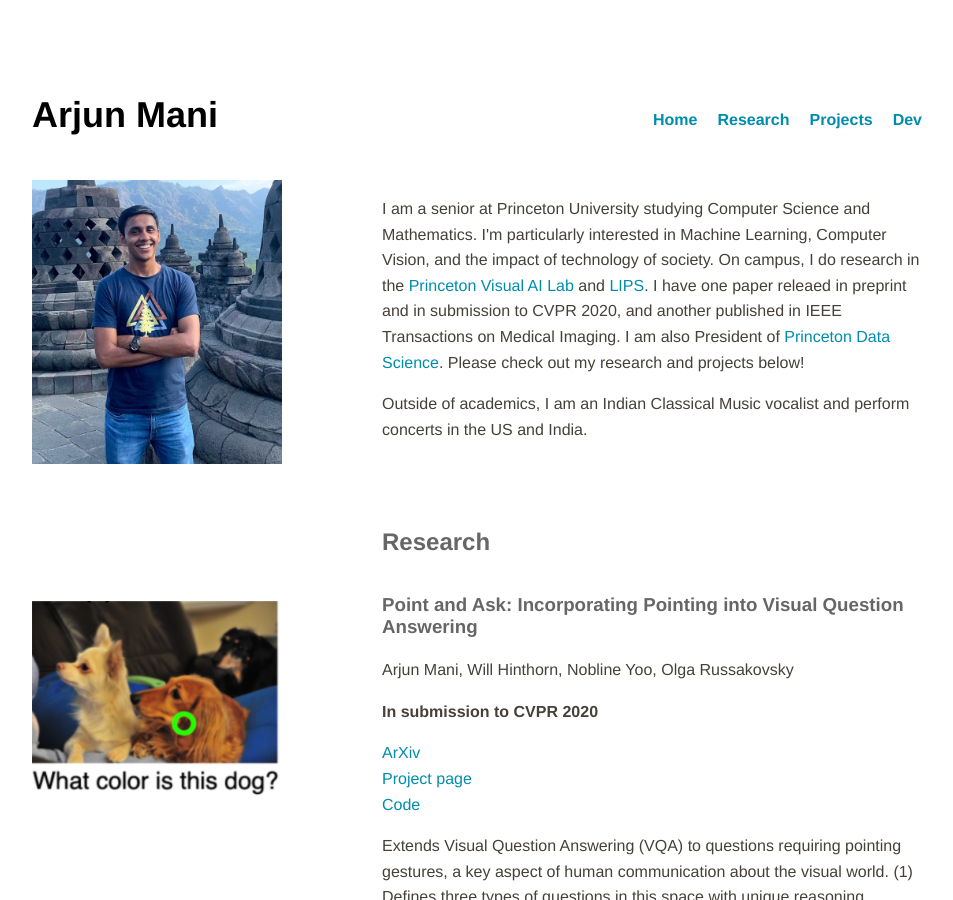
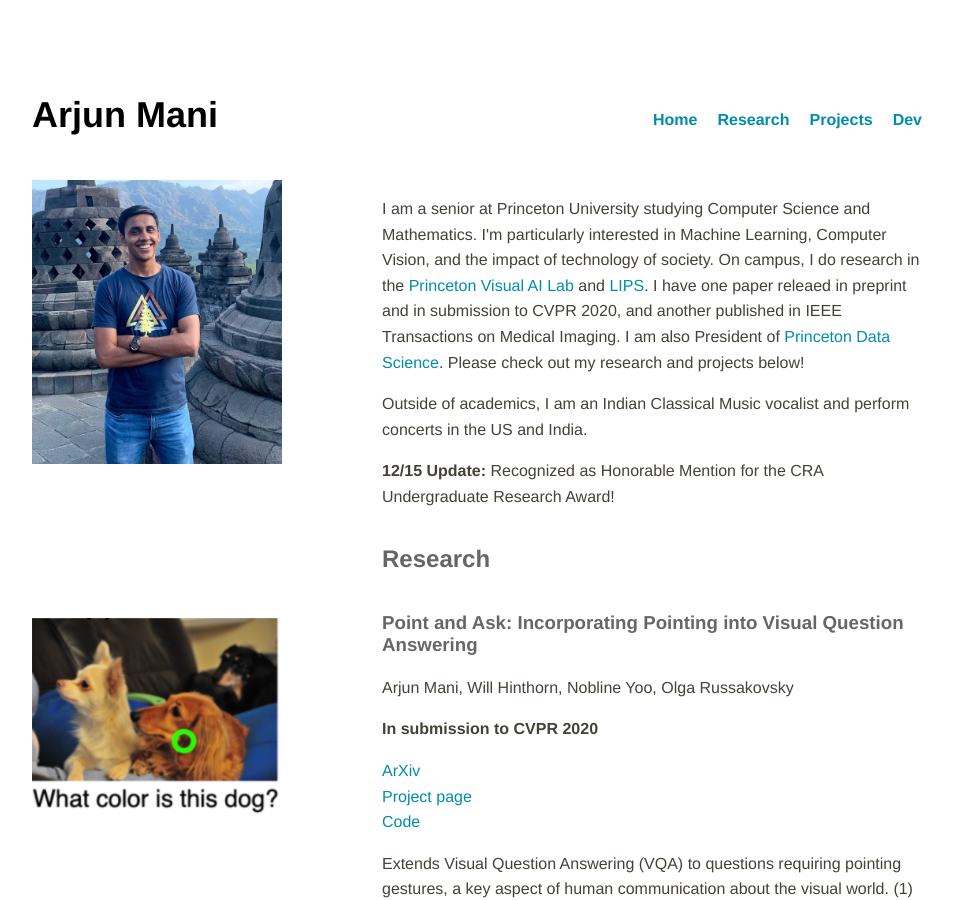
Before and after one commit to arjun-mani/arjun-mani.github.io, a Jekyll site: the page built from index.html, in a window 1280 px wide and 900 px high. Shown: the whole window, without its empty margins (160-1113 px from the left). Built offline with Jekyll 4.4.1, drawn with Linux system fonts in a browser that asks for light colours.

Commit message:
Update index.html

```diff
--- a/index.html
+++ b/index.html
@@ -14,6 +14,7 @@
 		<p>I am a senior at Princeton University studying Computer Science and Mathematics. I'm particularly interested in Machine Learning, Computer Vision, and the impact of technology of society.
 			On campus, I do research in the <a href="https://visualai.princeton.edu/" target="_blank">Princeton Visual AI Lab</a> and <a href="https://lips.cs.princeton.edu/" target="_blank">LIPS</a>. I have one paper releaed in preprint and in submission to CVPR 2020, and another published in IEEE Transactions on Medical Imaging. I am also President of <a href="https://princetonds.io/" target="_blank">Princeton Data Science</a>. Please check out my research and projects below! </p>
 		<p>Outside of academics, I am an Indian Classical Music vocalist and perform concerts in the US and India.</p>
+		<p><b>12/15 Update:</b> Recognized as Honorable Mention for the CRA Undergraduate Research Award!</p>
 	</div>
 </div>
 
```
